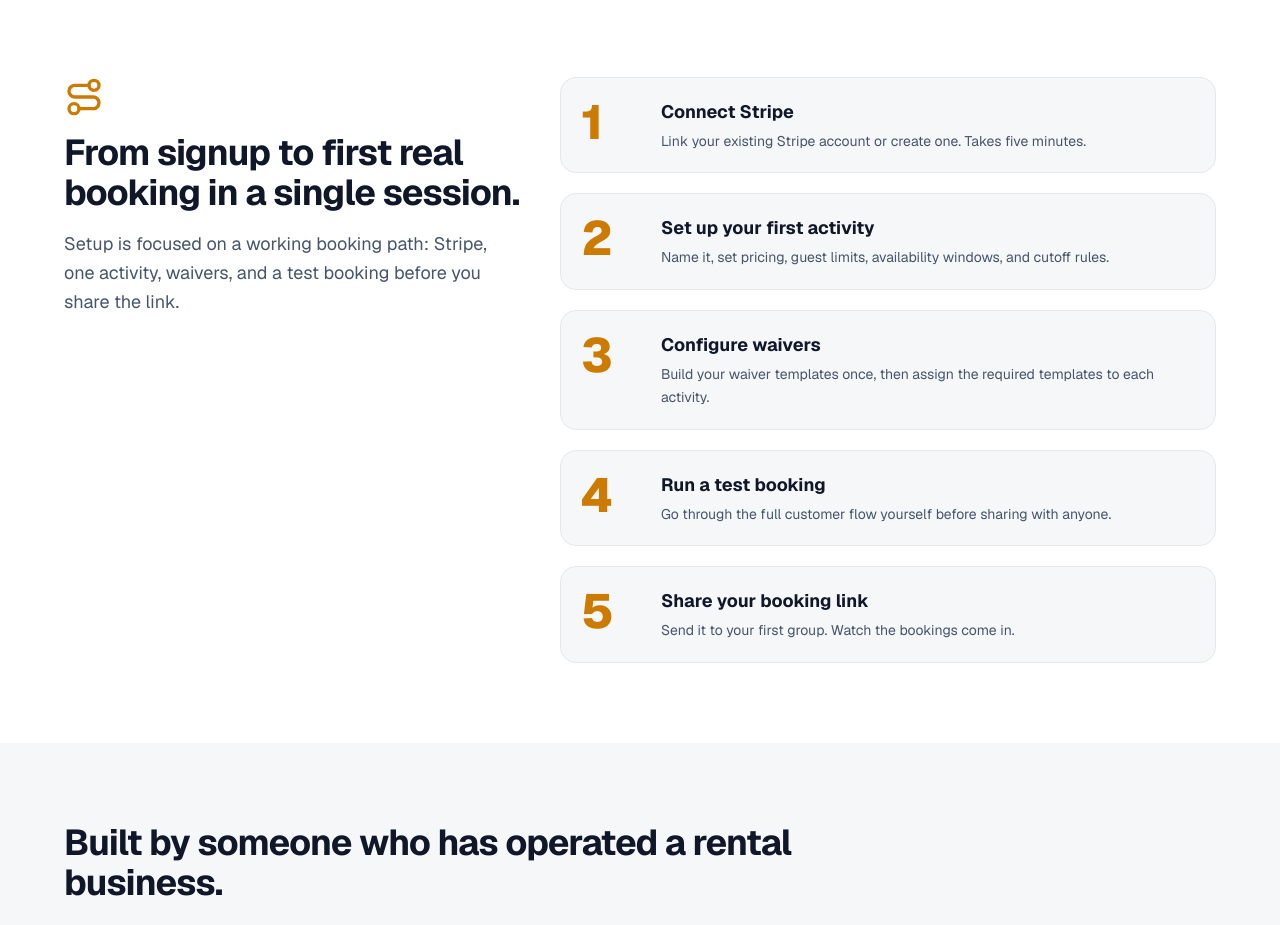
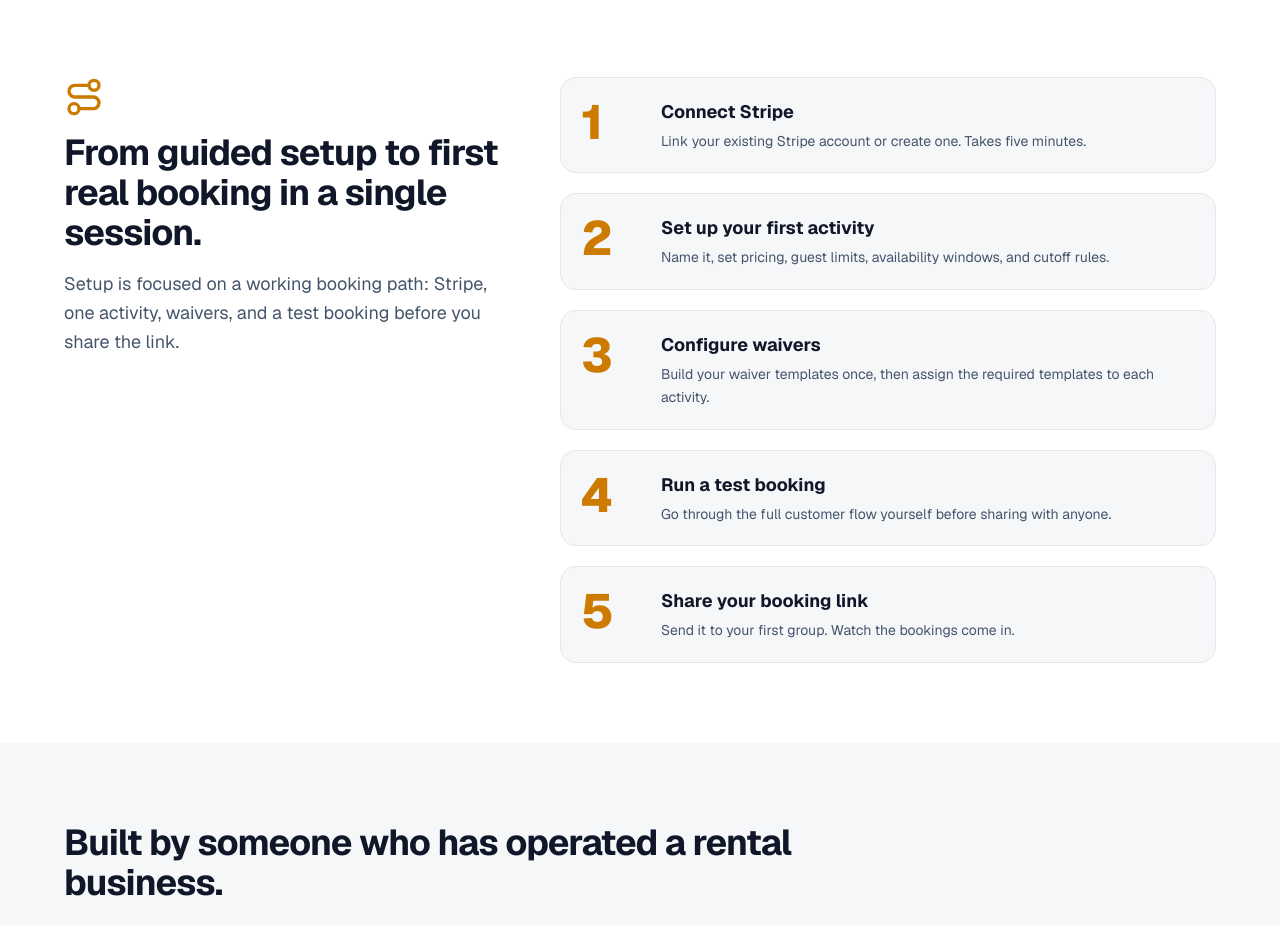
Before and after one commit to Cortana-Ops/reservkit-landing, a Next.js app: page / in a window 1280 px wide. Shown: the part 7780-8705 px from the top of the page. Built offline with nearby package versions, Linux system fonts and the light colour scheme.

Commit message:
Align homepage setup copy with early access (#17)

```diff
--- a/app/page.tsx
+++ b/app/page.tsx
@@ -505,7 +505,7 @@ export default function Home() {
             <div>
               <Route className="h-10 w-10 text-amber-dark" aria-hidden="true" />
               <h2 className="mt-4 text-3xl font-bold tracking-tight text-navy sm:text-4xl">
-                From signup to first real booking in a single session.
+                From guided setup to first real booking in a single session.
               </h2>
               <p className="mt-4 text-lg leading-relaxed text-slate-600">
                 Setup is focused on a working booking path: Stripe, one activity, waivers, and a test booking before you share the link.
--- a/scripts/check-content.mjs
+++ b/scripts/check-content.mjs
@@ -75,6 +75,7 @@ const forbidden = [
   "Downloadable signed waivers",
   "Downloading signed waivers",
   "printed or downloaded as part of the waiver packet",
+  "From signup to first real booking",
 ];
 
 const allowedByFile = {
```
